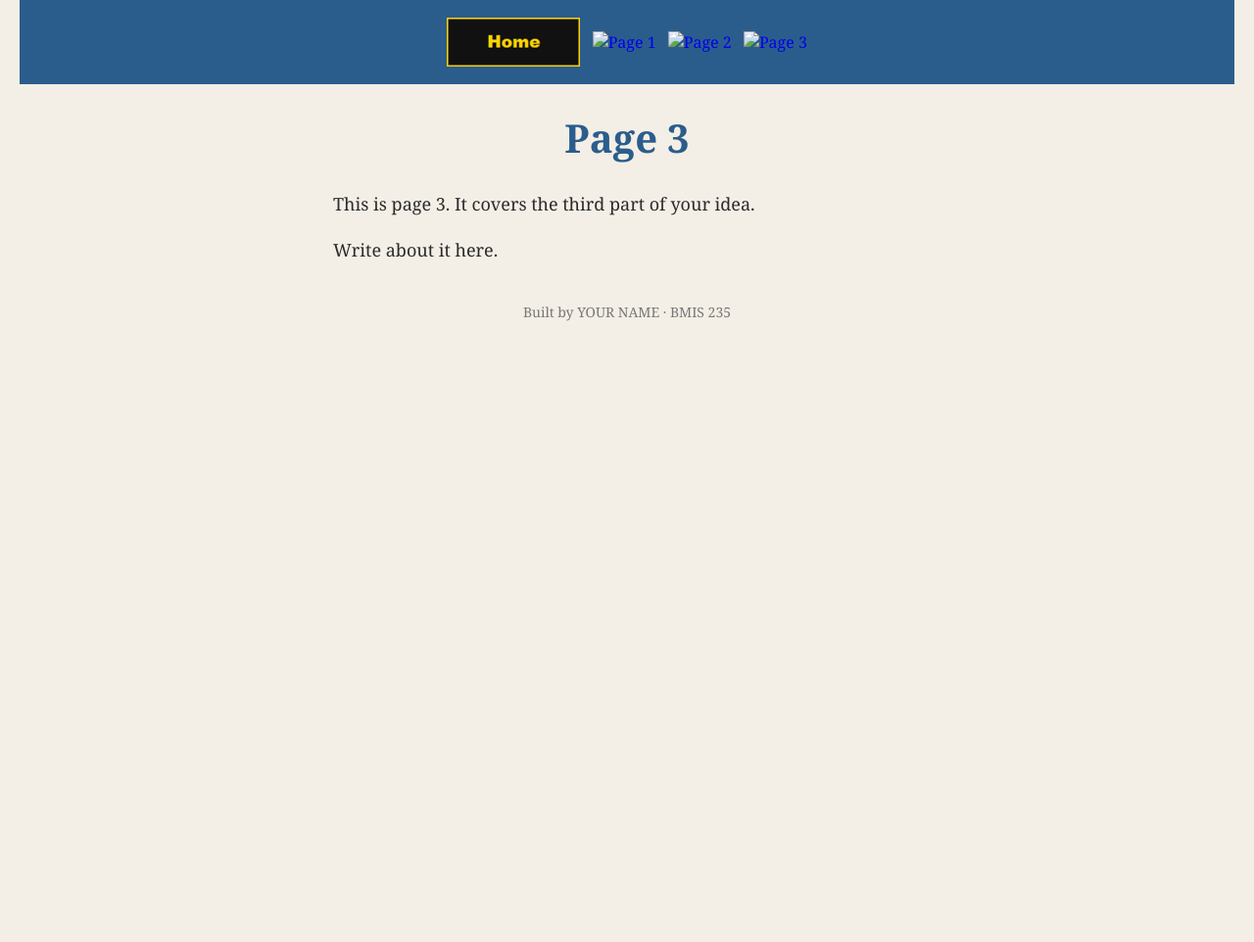
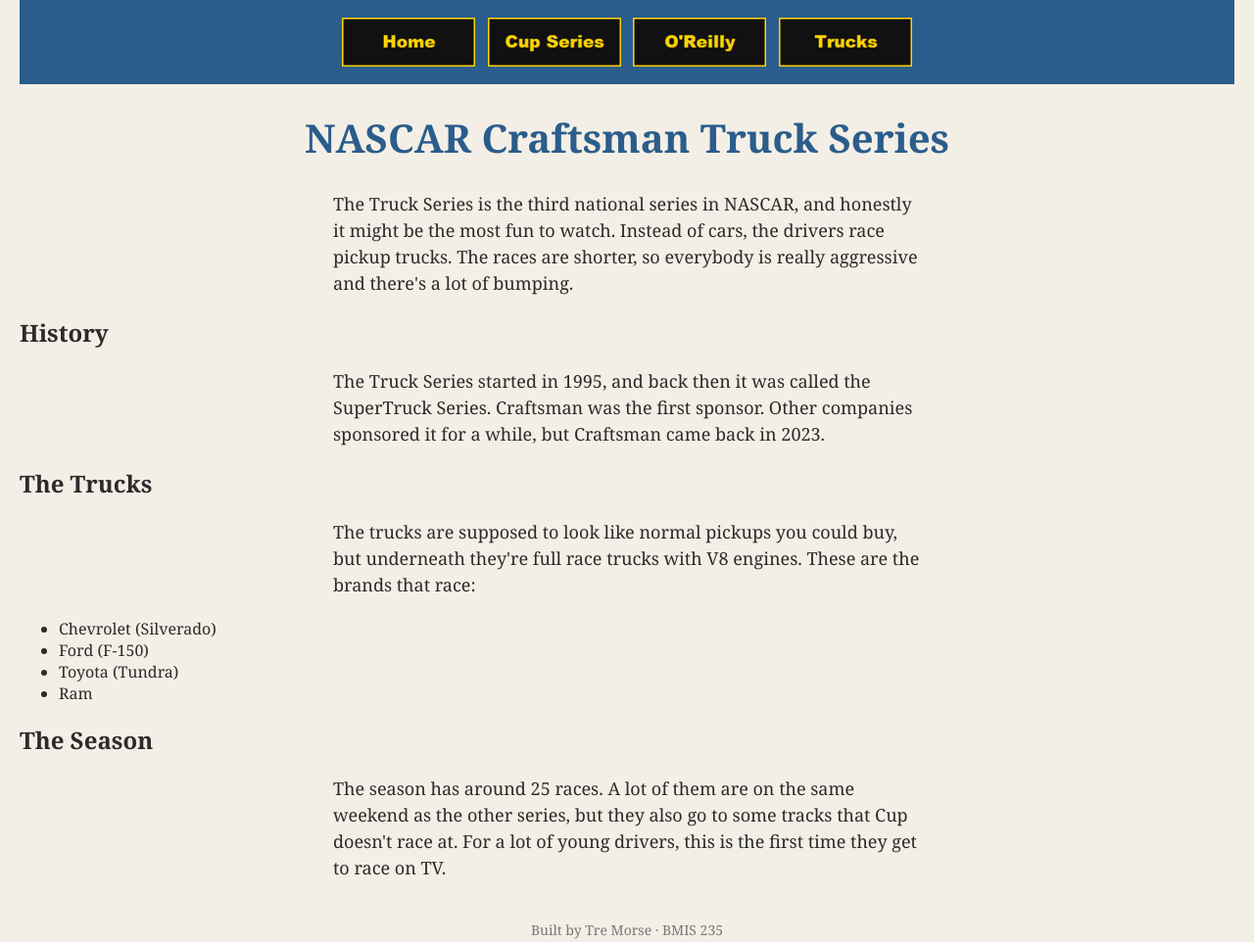
Before and after one commit to rmorse23/bmis235-html-3, a plain HTML site: page trucks.html in a window 1280 px wide. Shown: the whole page at 98% size. Before the commit the page ends 800 px from the top, so only its background shows below. Drawn offline with Linux system fonts and the light colour scheme.

Commit message:
Add Truck Series content and menu

```diff
--- a/trucks.html
+++ b/trucks.html
@@ -1,14 +1,14 @@
 <!DOCTYPE html>
 <!--
-  Author: YOUR NAME
-  GU username: YOUR-GU-USERNAME
+  Author: Tre Morse
+  GU username: rmorse
   Course: BMIS 235 - HTML-3
 -->
 <html lang="en">
 <head>
 <meta charset="utf-8">
-<meta name="author" content="YOUR NAME">
-<title>Page 3</title>
+<meta name="author" content="Tre Morse">
+<title>NASCAR Craftsman Truck Series</title>
 
 <!-- this one line connects the page to the stylesheet -->
 <link rel="stylesheet" href="styles.css">
@@ -23,17 +23,31 @@
      ===================================================================== -->
 <nav>
     <a href="index.html"><img src="img/home.png" alt="Home"></a>
-    <a href="page1.html"><img src="img/page1.png" alt="Page 1"></a>
-    <a href="page2.html"><img src="img/page2.png" alt="Page 2"></a>
-    <a href="page3.html"><img src="img/page3.png" alt="Page 3"></a>
+    <a href="cup.html"><img src="img/cup.png" alt="Cup Series"></a>
+    <a href="oreilly.html"><img src="img/oreilly.png" alt="O'Reilly"></a>
+    <a href="trucks.html"><img src="img/trucks.png" alt="Trucks"></a>
 </nav>
 
-<h1>Page 3</h1>
-<p>This is page 3. It covers the third part of your idea.</p>
-<p>Write about it here.</p>
+<h1>NASCAR Craftsman Truck Series</h1>
+<p>The Truck Series is the third national series in NASCAR, and honestly it might be the most fun to watch. Instead of cars, the drivers race pickup trucks. The races are shorter, so everybody is really aggressive and there's a lot of bumping.</p>
+
+<h2>History</h2>
+<p>The Truck Series started in 1995, and back then it was called the SuperTruck Series. Craftsman was the first sponsor. Other companies sponsored it for a while, but Craftsman came back in 2023.</p>
+
+<h2>The Trucks</h2>
+<p>The trucks are supposed to look like normal pickups you could buy, but underneath they're full race trucks with V8 engines. These are the brands that race:</p>
+<ul>
+    <li>Chevrolet (Silverado)</li>
+    <li>Ford (F-150)</li>
+    <li>Toyota (Tundra)</li>
+    <li>Ram</li>
+</ul>
+
+<h2>The Season</h2>
+<p>The season has around 25 races. A lot of them are on the same weekend as the other series, but they also go to some tracks that Cup doesn't race at. For a lot of young drivers, this is the first time they get to race on TV.</p>
 
 <!-- Footer: fill in your name -->
-<footer>Built by YOUR NAME &middot; BMIS 235</footer>
+<footer>Built by Tre Morse &middot; BMIS 235</footer>
 
 </body>
 </html>
```
